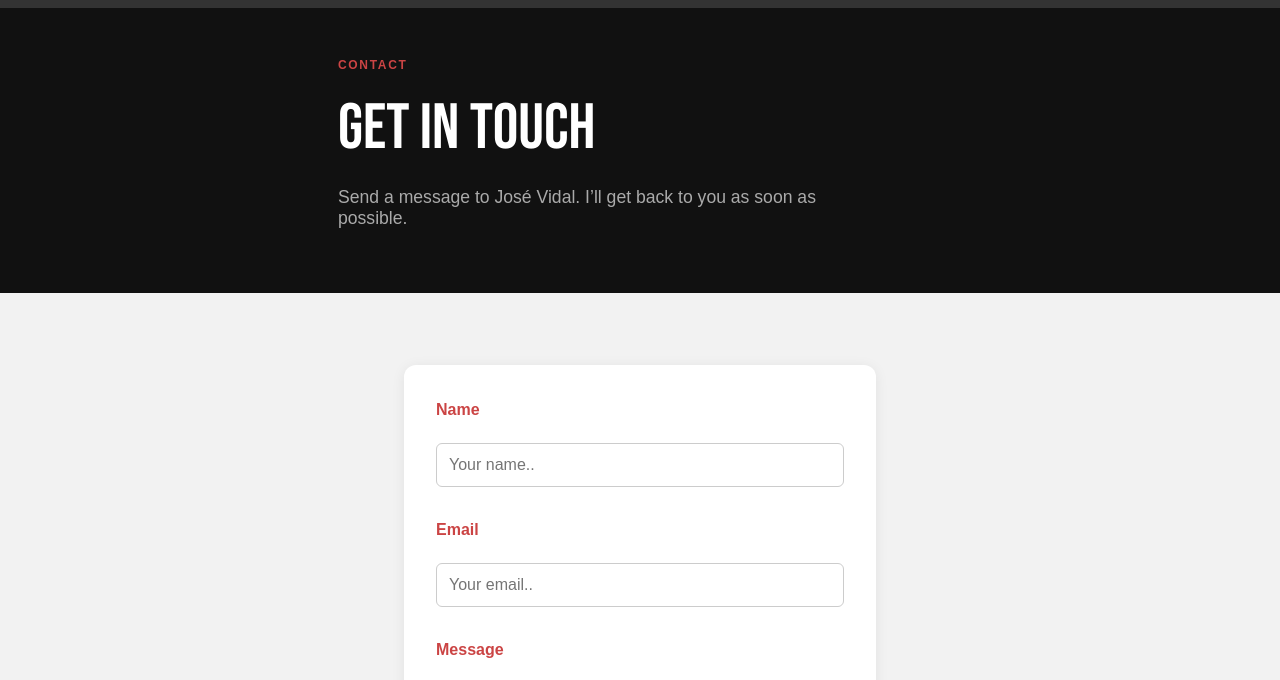
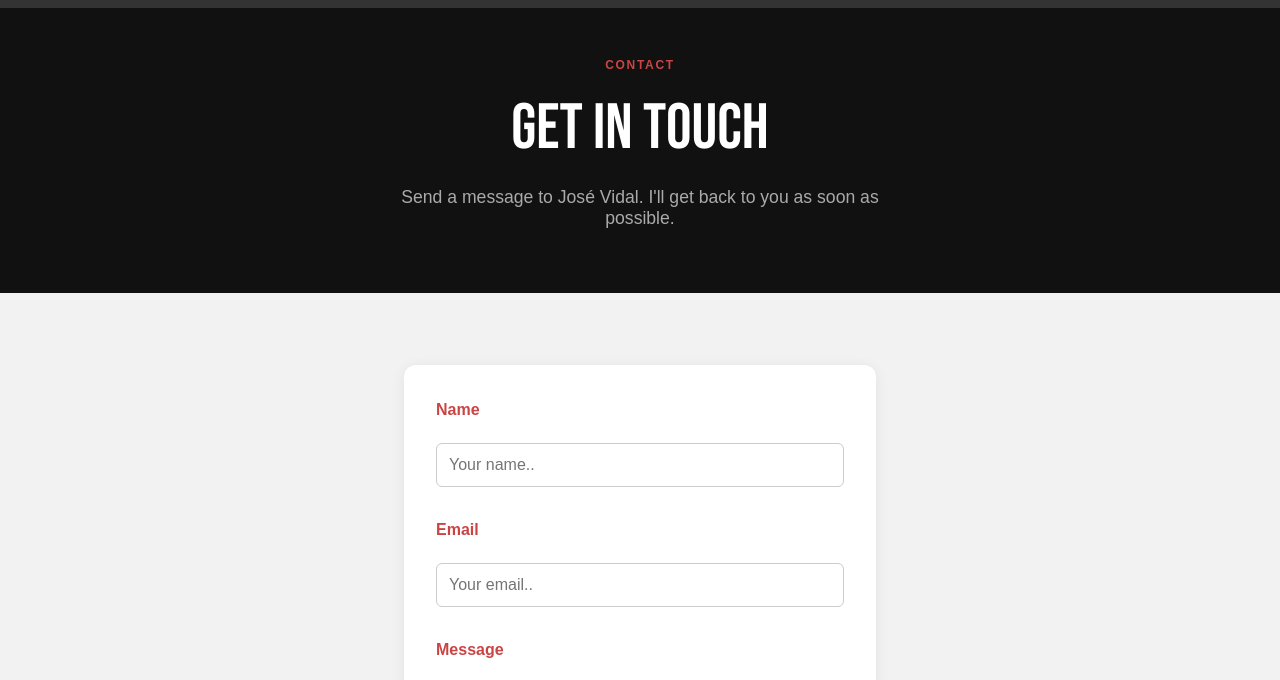
Before and after one commit to joseVidalJimenez/portfolio, a website: page docs/contact.html in a window 1280 px wide. Shown: the part 52-732 px from the top of the page. Drawn offline with Linux system fonts and the light colour scheme.

Commit message:
fix: center contact hero text and align width to form

```diff
--- a/docs/contact.html
+++ b/docs/contact.html
@@ -33,10 +33,10 @@
 
 
 				<div class="project-hero" style="background: #111; color: #fff; padding: 110px 0 64px; margin-bottom: 0;">
-			<div class="project-hero__inner" style="max-width: 700px; margin: 0 auto; padding: 0 48px; display: flex; flex-direction: column; align-items: flex-start;">
+			<div class="project-hero__inner" style="max-width: 568px; margin: 0 auto; padding: 0 24px; display: flex; flex-direction: column; align-items: center; text-align: center;">
 				<span class="project-hero__label" style="color: #cb4444; font-size: 0.75rem; font-weight: 600; letter-spacing: 0.14em; text-transform: uppercase; margin-bottom: 18px;">Contact</span>
 				<h1 class="project-hero__title" style="font-family: 'Bebas Neue', sans-serif; font-size: clamp(2.5rem, 6vw, 4rem); font-weight: 400; color: #fff; margin: 0 0 20px;">Get in Touch</h1>
-				<p class="project-hero__tagline" style="color: #aaa; font-size: 1.1rem; max-width: 520px; margin: 0;">Send a message to José Vidal. I’ll get back to you as soon as possible.</p>
+				<p class="project-hero__tagline" style="color: #aaa; font-size: 1.1rem; margin: 0;">Send a message to José Vidal. I'll get back to you as soon as possible.</p>
 			</div>
 		</div>
 
```
Also changed, not shown: src/pages/contact.html (+2 -2 lines).
